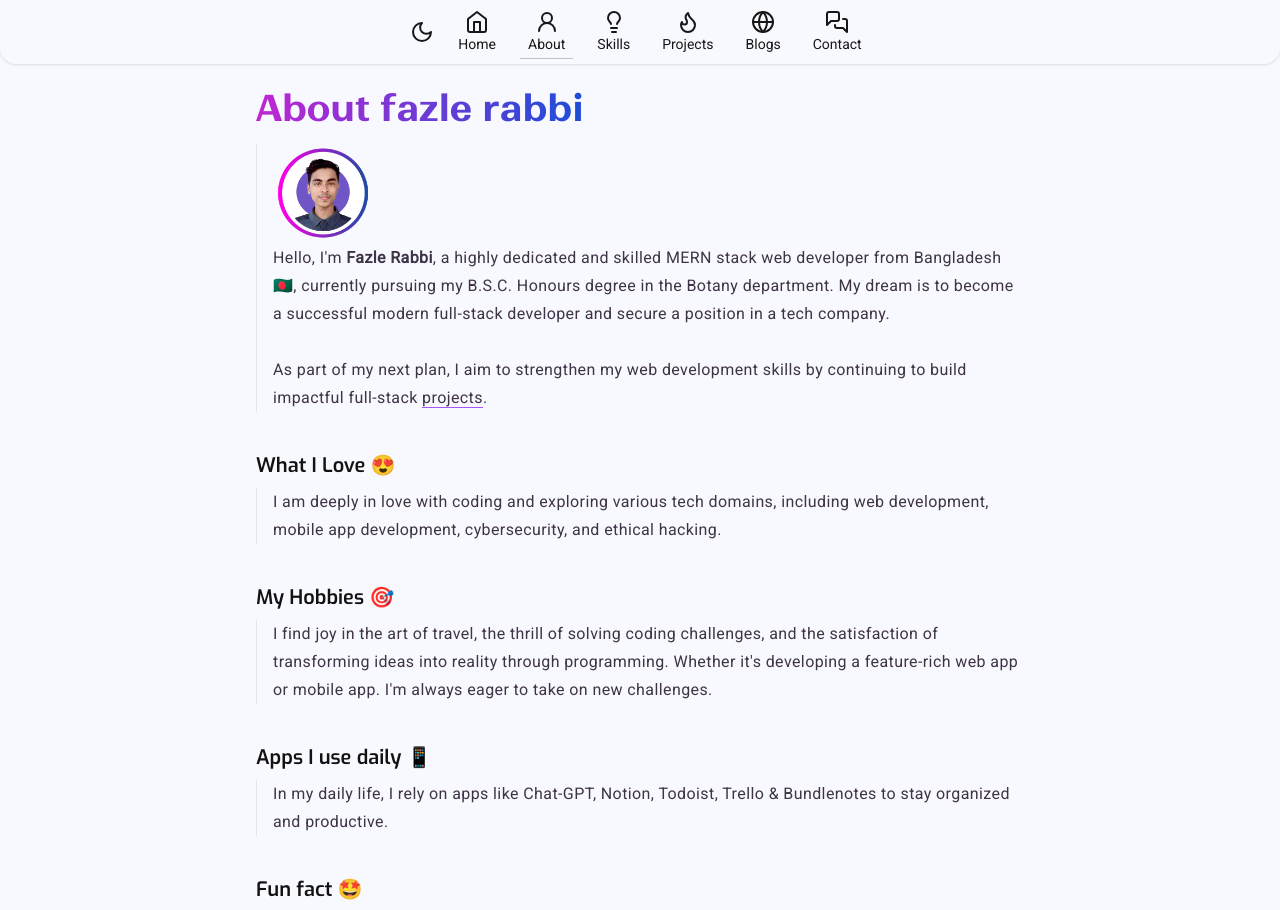
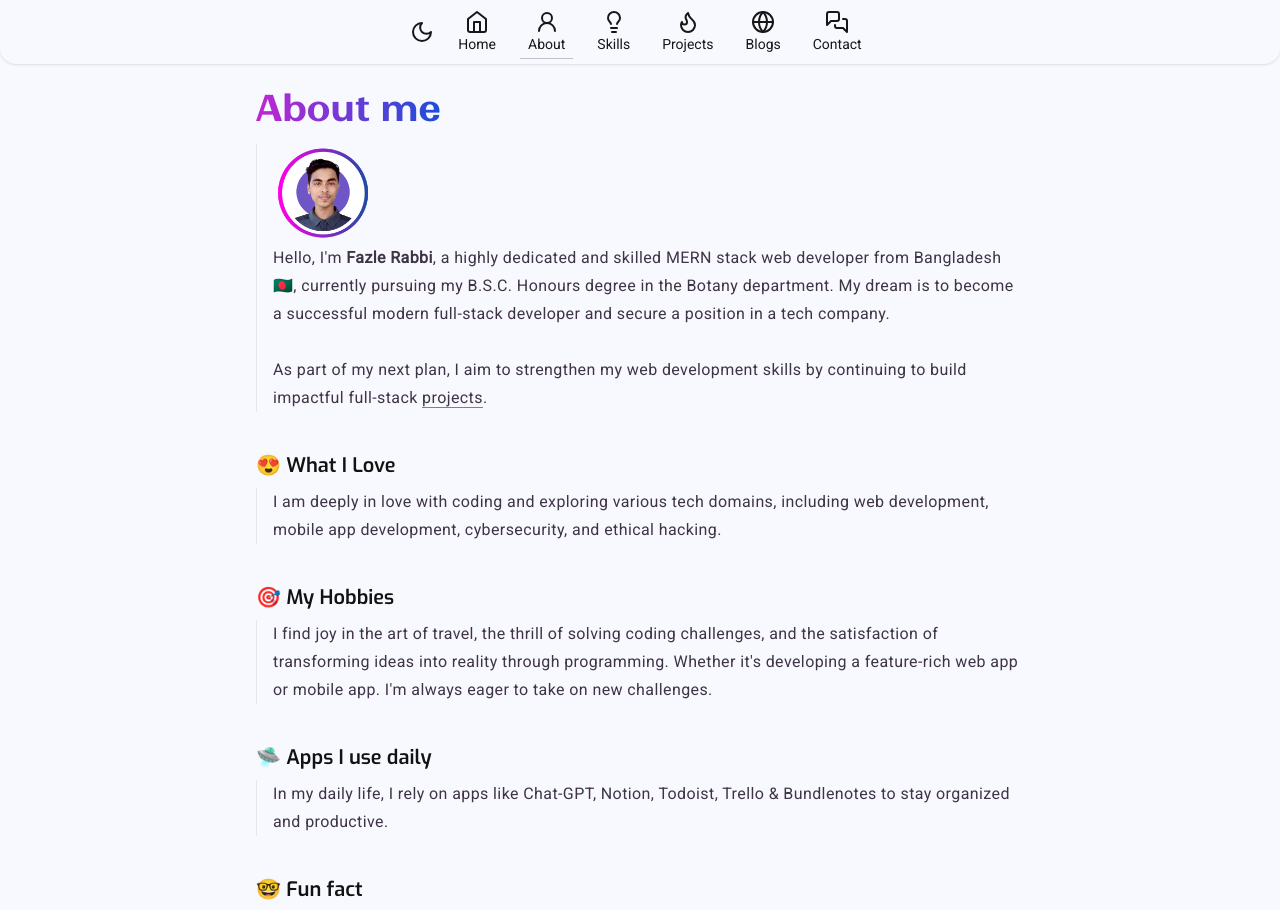
Before and after one commit to fazle-rabbi-dev/fazle-rabbi-dev.vercel.app, a Next.js app: page /about in a window 1280 px wide. Shown: the top 910 px of the page. Built offline with nearby package versions, Linux system fonts and the light colour scheme; no server answers.

Commit message:
Updated hero, about & seo metadata

```diff
--- a/components/ui/Hero.jsx
+++ b/components/ui/Hero.jsx
@@ -73,7 +73,7 @@ export const Hero = () => {
                 <ChevronsRight size={17} />
                 <span>
                   Im on a mission to become a{" "}
-                  <span className="gradient_text font-bold">full stack</span>{" "}
+                  <span className="gradient_text font-bold">Full Stack</span>{" "}
                   developer.
                 </span>
               </p>
--- a/constants/seo-metadata/index.js
+++ b/constants/seo-metadata/index.js
@@ -1,12 +1,12 @@
 export const site_metadata = {
-  title: "Fazle Rabbi Dev - Web Developer",
+  title: "Fazle Rabbi - Web Developer",
   desc: "I am Fazle Rabbi, a highly dedicated and skilled Web and Mobile application developer deeply in love with coding. Currently pursuing my B.S.C. Honours degree in the Botany department.Connect with Fazle Rabbi Dev for collaborations, projects, and discussions.",
   keywords: "fazle rabbi, fazle rabbi dev, fh-rabbi, fazlerabbi, fazlerabbidev, fazle rabby, fazle rabbi web dev, fazle rabbi mia, web developer, bd web developer, mern stack developer, fazle rabbi mern dev",
   author: "Fazle Rabbi",
   theme: "#f8f8f8",
   hostname: "https://fazle-rabbi-dev.vercel.app",
   home: {
-    title: "Fazle Rabbi Dev - MERN Stack Web Developer",
+    title: "Fazle Rabbi - MERN Stack Web Developer",
     desc: "I am Fazle Rabbi a Passionate MERN Stack Web Developer from Bangladesh. Transforming ideas into web applications. Building Full Stack Projects. Bringing life to designs through lines of code. Connect with Fazle Rabbi Dev for collaborations, projects, and discussions.",
   },
   about: {
--- a/pages/about.jsx
+++ b/pages/about.jsx
@@ -13,7 +13,7 @@ const About = () => {
         desc={site_metadata?.about?.desc}
       />
 
-      <PageTitle title="About fazle rabbi" effect="purple" />
+      <PageTitle title="About me" effect="purple" />
       <div className="">
         {/* Intro */}
         <p className="info dark:bg-transparent dark:p-4 dark:border-l-[.5px] dark:border-teal-400/40 dark:rounded">
@@ -33,22 +33,22 @@ const About = () => {
       </div>
 
       <div className="my-10">
-        <h2 className="sub_heading">What I Love 😍</h2>
+        <h2 className="sub_heading">😍 What I Love</h2>
         <p className="info">{aboutPageData?.what_i_love}</p>
       </div>
 
       <div className="my-2">
-        <h2 className="sub_heading">My Hobbies 🎯</h2>
+        <h2 className="sub_heading">🎯 My Hobbies</h2>
         <p className="info">{aboutPageData?.my_hobbies}</p>
       </div>
 
       <div className="my-10">
-        <h2 className="sub_heading">Apps I use daily 📱</h2>
+        <h2 className="sub_heading">🛸 Apps I use daily</h2>
         <p className="info">{aboutPageData?.apps_i_use}</p>
       </div>
 
       <div className="my-10">
-        <h2 className="sub_heading">Fun fact 🤩</h2>
+        <h2 className="sub_heading">🤓 Fun fact</h2>
         <p className="info">
           I code on <span className="gradient_text">Android </span>
           using{" "}
--- a/styles/globals.css
+++ b/styles/globals.css
@@ -84,7 +84,7 @@
   }
 
   .work_btn {
-    @apply flex items-center gap-2 border-[1px] border-dark_1 text-dark_1 rounded py-1 px-6 transition cursor-pointer active:scale-90 hover:bg-dark_4 hover:text-light_1 dark:bg-transparent dark:text-light_2 dark:border-light_2 dark:hover:text-dark_2 dark:hover:bg-light_3;
+    @apply flex items-center gap-2 border-[1px] border-dark_1 text-dark_1 rounded py-2 px-6 transition cursor-pointer active:scale-90 hover:bg-dark_4 hover:text-light_1 dark:bg-transparent dark:text-light_2 dark:border-light_2 dark:hover:text-dark_2 dark:hover:bg-light_3;
   }
 
   .btn_link {
```
Also changed, not shown: public/me2-min.png (added).
